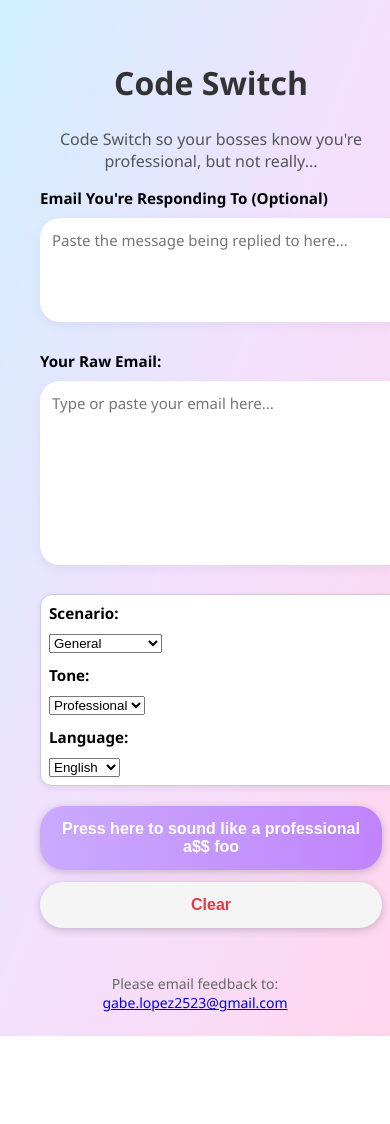
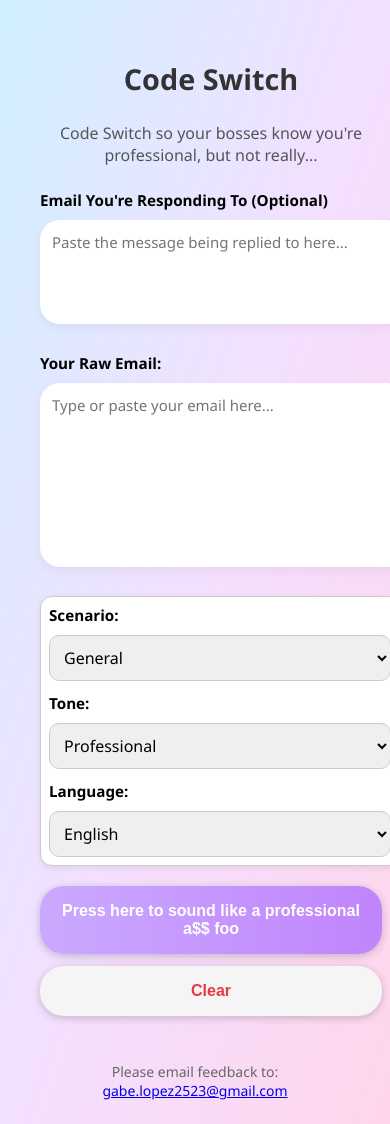
Before and after one commit to gabelopez2523/code-switch-ui-prod, a React (Vite) app: page / in a window 390 px wide. Before the commit the page ends 1036 px from the top, so only its background shows below. Built offline with nearby package versions, Linux system fonts and the light colour scheme.

Commit message:
Adjust CSS to fit mobile screen

```diff
--- a/src/App.css
+++ b/src/App.css
@@ -1,5 +1,4 @@
-/* src/App.css */
-
+/* Base styles */
 :root {
   min-height: 100vh;
   padding: 16px;
@@ -10,6 +9,7 @@
   margin: 0;
   font-family: 'Segoe UI', sans-serif;
 }
+
 .container {
   max-width: 640px;
   margin: auto;
@@ -18,7 +18,7 @@
 }
 
 h1 {
-  font-size: 2.5rem;
+  font-size: clamp(1.8rem, 5vw, 2.5rem);
   font-weight: bold;
   color: #333;
   text-align: center;
@@ -26,13 +26,14 @@ h1 {
 }
 
 p.app-description {
-  font-size: 1.2rem;
+  font-size: clamp(1rem, 2.5vw, 1.2rem);
   color: #555;
   text-align: center;
   margin-bottom: 24px;
 }
 
-textarea {
+textarea,
+.result-box {
   width: 100%;
   padding: 14px 20px;
   font-size: 16px;
@@ -45,6 +46,9 @@ textarea {
   font-family: 'Segoe UI', sans-serif;
   outline: none;
   margin-bottom: 24px;
+  resize: vertical;
+  overflow-wrap: break-word;
+  word-wrap: break-word;
 }
 
 .dropdowns {
@@ -53,7 +57,6 @@ textarea {
   gap: 16px;
   justify-content: space-between;
   margin-bottom: 20px;
-/* May need to be adjusted */
   flex: 1;
   padding: 12px 16px;
   border-radius: 12px;
@@ -62,7 +65,7 @@ textarea {
   font-size: 14px;
   font-weight: 500;
   box-shadow: 0 2px 6px rgba(0, 0, 0, 0.08);
-
+  flex-wrap: wrap;
 }
 
 .dropdowns:focus {
@@ -79,54 +82,48 @@ label {
   flex-direction: column;
   font-weight: bold;
   margin-bottom: 10px;
+  font-size: 1rem;
+}
+
+select {
+  width: 100%;
+  padding: 10px;
+  font-size: 16px;
+  border-radius: 10px;
+  border: 1px solid #ccc;
+  font-family: 'Segoe UI', sans-serif;
+}
+
+button,
+button.clear {
+  padding: 16px 24px;
+  border-radius: 24px;
+  font-size: 16px;
+  font-weight: bold;
+  cursor: pointer;
+  box-shadow: 0 2px 8px rgba(0, 0, 0, 0.2);
+  width: 100%;
+  text-align: center;
 }
 
 button {
   background: linear-gradient(to right, #caaaff, #c084fc);
   color: white;
   border: none;
-  padding: 12px 24px;
-  border-radius: 24px;
-  font-size: 16px;
-  font-weight: bold;
-  cursor: pointer;
-  box-shadow: 0 2px 8px rgba(0, 0, 0, 0.2);
-
 }
 
 button.clear {
   background: whitesmoke;
-  color:  #e63946;
+  color: #e63946;
   border: none;
-  padding: 12px 24px;
-  border-radius: 24px;
-  font-size: 16px;
-  font-weight: bold;
-  cursor: pointer;
-  box-shadow: 0 2px 8px rgba(0, 0, 0, 0.2);
 }
 
 .button-group {
   display: flex;
+  flex-wrap: wrap;
   justify-content: center;
-  gap: 25px; /* space between buttons */
-
-
-}
-
-.result-box {
-  width: 100%;
-  padding: 14px 20px;
-  font-size: 16px;
-  font-weight: 500;
-  border: none;
-  border-radius: 20px;
-  box-shadow: 0 4px 12px rgba(0, 0, 0, 0.05);
-  background-color: #ffffff;
-  color: #000;
-  font-family: 'Segoe UI', sans-serif;
-  outline: none;
-  margin-bottom: 24px;
+  gap: 16px;
+  margin-top: 1rem;
 }
 
 footer {
@@ -136,17 +133,8 @@ footer {
   margin-top: 30px;
 }
 
-/* Responsive adjustments */
+/* Responsive styles */
 @media (max-width: 768px) {
-  h1 {
-    font-size: 2rem;
-  }
-
-  p.app-description {
-    font-size: 1rem;
-    margin-bottom: 16px;
-  }
-
   .dropdowns {
     flex-direction: column;
     gap: 12px;
@@ -159,10 +147,14 @@ footer {
     gap: 12px;
   }
 
-  button, button.clear {
-    width: 100%;
+  button,
+  button.clear {
     font-size: 1rem;
-    padding: 14px;
+    padding: 16px;
+  }
+
+  label {
+    font-size: 0.95rem;
   }
 
   textarea,
@@ -170,8 +162,4 @@ footer {
     font-size: 15px;
     padding: 12px;
   }
-
-  label {
-    font-size: 0.95rem;
-  }
 }
```
